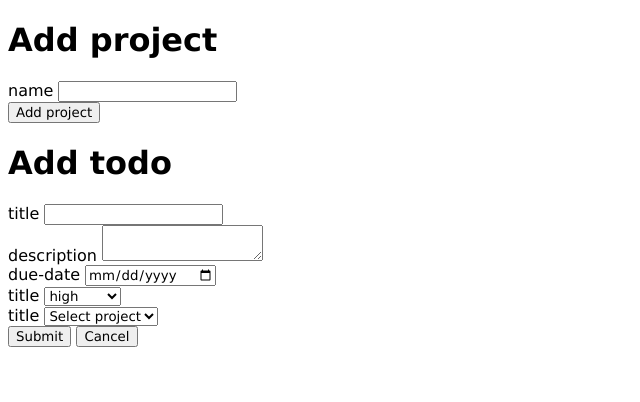
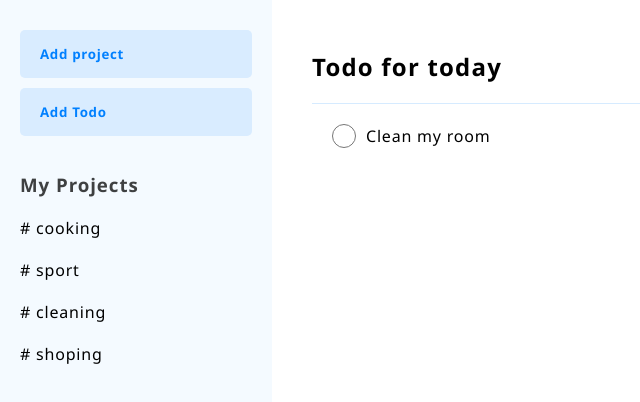
Before and after one commit to anasJM/todo-list, a website built with webpack: page src/template.html in a window 1280 px wide. Shown: the whole page, without its empty margins (0-640 px from the left). Built offline with nearby package versions, Linux system fonts and the light colour scheme.

Commit message:
update UI project + add project & add todo dialog

```diff
--- a/src/index.js
+++ b/src/index.js
@@ -4,16 +4,58 @@ import { createNewProject } from "./projects.js"
 
 const allProjects = [];
 
-const project1 = createNewProject("house stuff");
-const project2 = createNewProject("house stuff");
-project1.list.push(createNewTodo("todo title", "zefze","aezefzef", "aefezafzef"))
-project2.list.push(createNewTodo("todo title", "zefze","aezefzef", "aefezafzef"))
+allProjects.push(createNewProject("cooking"));
+allProjects.push(createNewProject("sport"));
+allProjects.push(createNewProject("cleaning"));
+allProjects.push(createNewProject("shoping"));
 
+// console.log(allProjects)
+
+// fetch project to sidebar
+const projectSidebarList = document.querySelector("#projects-list-sidebar");
+function fetchProjectToSidebar() {
+    const h3 = document.createElement("h3");
+    h3.textContent = "My Projects";
+    projectSidebarList.innerHTML = "";
+    projectSidebarList.appendChild(h3)
+    allProjects.forEach(project => {
+        const li = document.createElement("li");
+        // const a = document.createElement("a");
+        // a.dataset.id = project.id;
+        // a.class = "project-sidebar-link"
+        // a.href = ""
+        li.textContent = "# " + project.name;
+        li.dataset.id = project.id;
+        // a.appendChild(li);
+        projectSidebarList.appendChild(li)
+    });
+}
+
+fetchProjectToSidebar();
+
+// fetch project select input
+const selectInputProject = document.querySelector("#project-input");
+
+function fetchProjectToSelectInput() {
+    selectInputProject.innerHTML = "";
+    const selectPlaceholder = document.createElement("option");
+    selectPlaceholder.value = "";
+    selectPlaceholder.textContent = "Select project";
+    selectInputProject.appendChild(selectPlaceholder)
+
+    allProjects.forEach(project => {
+        const projectOption = document.createElement("option");
+        projectOption.value = project.id;
+        projectOption.textContent = project.name;
+        selectInputProject.appendChild(projectOption)
+    });
+}
+
+fetchProjectToSelectInput();
 
 // add project DOM
 const addProjectButton = document.querySelector("#add-project-button");
 const addProjectForm = document.querySelector("#project-form");
-const selectInputProject = document.querySelector("#project-input");
 
 // add project form event listener
 addProjectForm.addEventListener("submit", (event) => {
@@ -25,18 +67,8 @@ addProjectForm.addEventListener("submit", (event) => {
         console.log(allProjects)
 
         // refetch all project in the select input
-        selectInputProject.innerHTML = "";
-        const selectPlaceholder = document.createElement("option");
-        selectPlaceholder.value = ""
-        selectPlaceholder.textContent = "Select project"
-        selectInputProject.appendChild(selectPlaceholder)
-
-        allProjects.forEach(project => {
-        const projectOption = document.createElement("option");
-        projectOption.value = project.id;
-        projectOption.textContent = project.name;
-        selectInputProject.appendChild(projectOption)
-});
+        fetchProjectToSelectInput();
+        fetchProjectToSidebar();
     }
 })
 
@@ -51,6 +83,62 @@ addTodoform.addEventListener("submit", (event) => {
     if (formData.get("title-input") !== "" && formData.get("description-input") !== "" && formData.get("due-date-input") !== "" && formData.get("priority-input") !== "" && formData.get("project-input") !== "") {
         let projectIndex = allProjects.findIndex((project) => project.id === formData.get("project-input"));
         allProjects[projectIndex].list.push(createNewTodo(formData.get("title-input"), formData.get("description-input"), formData.get("due-date-input"), formData.get("priority-input")));
-        console.log(allProjects)
+
+        fetchTodayTodos();
     }
 })
+
+// fetch today todos
+function fetchTodayTodos() {
+    const todayTodos = document.querySelector("#today-todos");
+    const todayUTC = new Date().toISOString().slice(0, 10);
+    todayTodos.innerHTML = "";
+
+    allProjects.forEach(project => {
+        project.list.forEach(element => {
+            if (element.dueDate === todayUTC) {
+                const todo = document.createElement("div");
+                todo.classList.add("todo");
+
+                const radioInput = document.createElement("input");
+                radioInput.type = "radio";
+                radioInput.classList.add("radio");
+                radioInput.dataset.id = element.id
+
+                const todoTitle = document.createElement("p");
+                todoTitle.textContent = element.title;
+
+                todo.appendChild(radioInput);
+                todo.appendChild(todoTitle);
+                todayTodos.appendChild(todo);
+            }
+        })
+    });
+}
+
+// show dialogs
+
+const addProjectDialogButton = document.querySelector("#show-add-project-dialog");
+const addTodoDialogButton = document.querySelector("#show-add-todo-dialog");
+
+const projectDialog = document.querySelector("#add-project-section");
+const todoDialog = document.querySelector("#add-todo-section");
+
+const todoCloseButton = document.querySelector("#todo-cancel-button")
+const projectCloseButton = document.querySelector("#project-cancel-button")
+
+addProjectDialogButton.addEventListener("click", () => {
+    projectDialog.showModal();
+})
+
+addTodoDialogButton.addEventListener("click", () => {
+    todoDialog.showModal();
+})
+
+todoCloseButton.addEventListener("click", () => {
+    todoDialog.close();
+})
+
+projectCloseButton.addEventListener("click", () => {
+    projectDialog.close();
+})
--- a/src/style.css
+++ b/src/style.css
@@ -1,3 +1,114 @@
 * {
-    font-family: 'Lucida Sans', 'Lucida Sans Regular', 'Lucida Grande', 'Lucida Sans Unicode', Geneva, Verdana, sans-serif
+    font-family: 'Segoe UI', Tahoma, Geneva, Verdana, sans-serif;
+    letter-spacing: 0.05em;
 }
+
+body {
+    margin: 0;
+}
+
+/* container */
+
+.container {
+    display: flex;
+    height: 100vh;
+}
+
+/* sidebar */
+
+.sidebar {
+    flex: 1;
+    background-color: rgb(244, 250, 255);
+    padding: 30px 20px;
+    display: flex;
+    flex-direction: column;
+    align-items: stretch;
+    gap: 10px
+}
+
+.sidebar ul {
+    padding: 0;
+    list-style: none;
+}
+
+.sidebar h3 {
+    margin: 10px 0px;
+    color: rgba(0, 0, 0, 0.744);
+}
+
+.sidebar li {
+    padding: 10px 0px;
+    border-radius: 5px;
+    /* border: 1px black solid; */
+}
+
+.sidebar a {
+    text-decoration: none;
+    color: black;
+}
+
+.sidebar a:hover {
+    text-decoration: underline;
+    text-decoration-color: rgb(97, 97, 97);
+    text-decoration-thickness: 1px;
+    color: rgb(42, 42, 42);
+}
+
+.nav-add-button {
+    display: flex;
+    justify-content: start;
+    padding: 15px 20px;
+    border: 0;
+    border-radius: 5px;
+    background-color: rgb(217, 236, 255);
+    color: rgb(0, 128, 255);
+    font-weight: bold;
+    cursor: pointer;
+}
+
+/* main */
+
+main {
+    flex: 4;
+    display: flex;
+    flex-direction: column;
+    padding: 30px 40px;
+}
+
+/* today-todos-section */
+
+.today-todos-section {
+    display: flex;
+    flex-direction: column;
+}
+
+#today-todos {
+    display: flex;
+    flex-direction: column;
+    gap: 0px;
+}
+
+.todo {
+    display: flex;
+    flex-direction: row;
+    align-items: center;
+    gap: 10px;
+    padding: 20px 20px;
+    /* background-color: gray; */
+    border-top: 1px solid rgb(214, 235, 255);
+    /* border-bottom: 1px solid rgb(206, 206, 206); */
+}
+
+.todo > p {
+    margin: 0;
+}
+
+.todo input {
+    margin: 0;
+}
+
+.radio {
+    width: 1.8em;
+    height: 1.8em;
+    accent-color: rgb(39, 147, 255);
+}
--- a/src/template.html
+++ b/src/template.html
@@ -7,9 +7,34 @@
 </head>
 <body>
 
+    <div class="container">
+
+        <!-- sidebar -->
+        <div class="sidebar">
+            <button class="nav-add-button" id="show-add-project-dialog">Add project</button>
+            <button class="nav-add-button" id="show-add-todo-dialog">Add Todo</button>
+            <ul id="projects-list-sidebar">
+                <h3>My Projects</h3>
+            </ul>
+        </div>
+
+        <main>
+            <!-- today todos -->
+            <div class="today-todos-section">
+                <h2>Todo for today</h2>
+                <div id="today-todos">
+                    <div class="todo">
+                        <input type="radio" name="checkTodo" id="checkTodo" class="radio">
+                        <p>Clean my room</p>
+                    </div>
+                </div>
+            </div>
+        </main>
+
+        <!-- dialog -->
+
         <!-- add project form -->
-
-    <div class="add-project-section">
+        <dialog id="add-project-section">
             <h1>Add project</h1>
             <form action="" name="project-form" id="project-form">
                 <div>
@@ -18,12 +43,12 @@
                 </div>
 
                 <button class="button" type="submit" id="add-project-button">Add project</button>
+                <button class="button" type="button" id="project-cancel-button">Cancel</button>
             </form>
-    </div>
+        </dialog>
 
         <!-- todo form -->
-
-    <div class="add-todo-section">
+        <dialog id="add-todo-section">
             <h1>Add todo</h1>
             <form action="" name="todo-form" id="todo-form">
                 <div>
@@ -57,9 +82,12 @@
                     </select>
                 </div>
 
-            <button class="button" type="submit" id="add-todo-button">Submit</button>
-            <button class="button" type="button" id="cancel-button">Cancel</button>
+                <button class="button" type="submit" id="add-todo-button">Add todo</button>
+                <button class="button" type="button" id="todo-cancel-button">Cancel</button>
             </form>
+        </dialog>
+
     </div>
+
 </body>
 </html>
--- a/src/todos.js
+++ b/src/todos.js
@@ -18,6 +18,9 @@ function createNewTodo(title, description, dueDate, priority) {
     }
 }
 
+// fetch today todos
+// function fetch
+
 // export functions
 export {
     createNewTodo,
```
Lines whose indentation alone changed are shown as unchanged.
